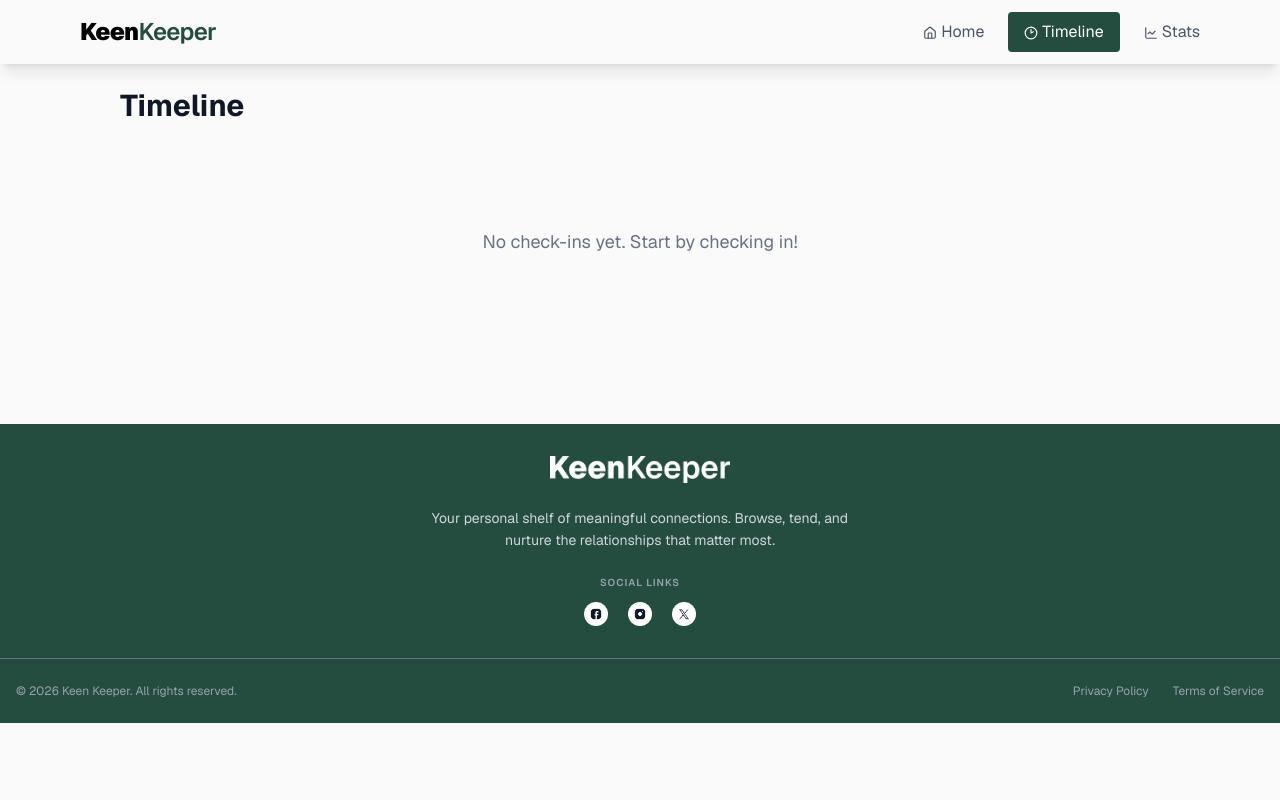
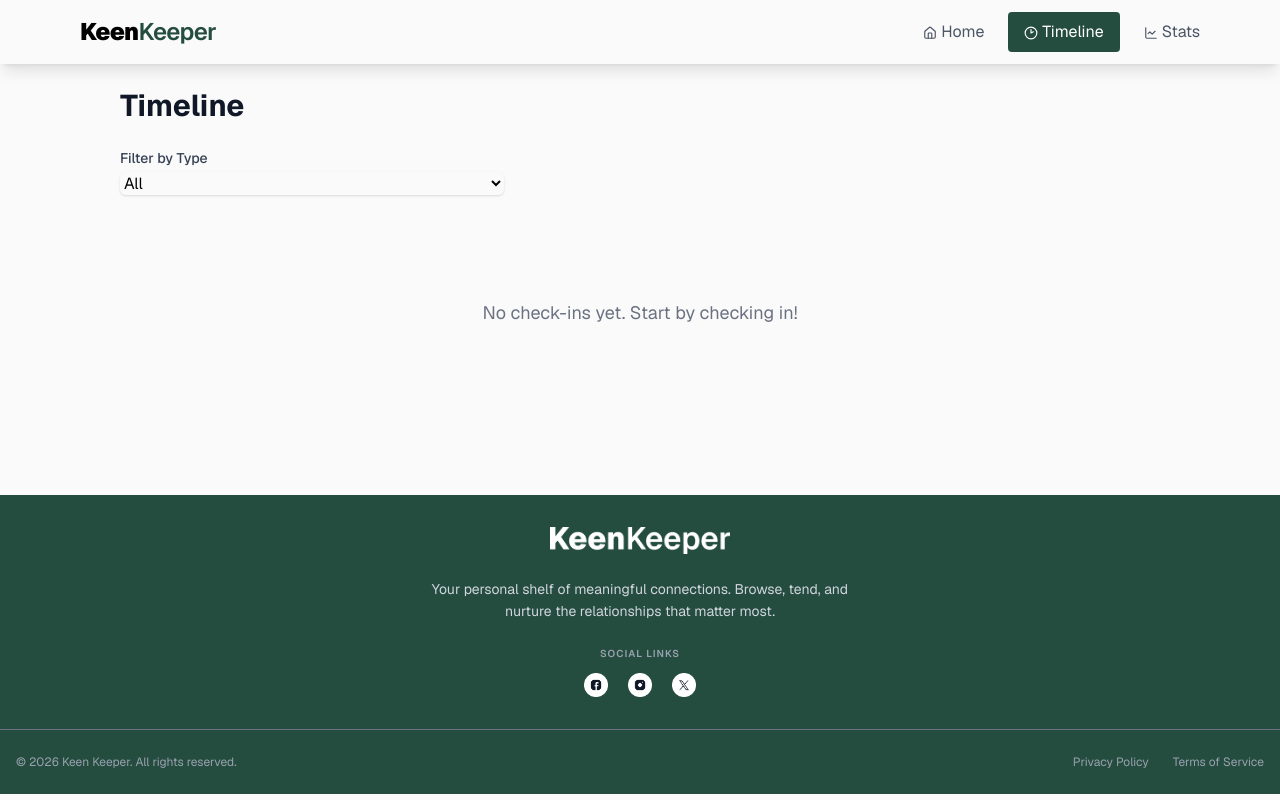
Before and after one commit to AMIRUL1104/Keen-Keeper, a Next.js app: page /timeline in a window 1280 px wide. Built offline with nearby package versions, Linux system fonts and the light colour scheme.

Commit message:
set data in localstorage and add timeline filter

```diff
--- a/src/app/timeline/page.jsx
+++ b/src/app/timeline/page.jsx
@@ -5,12 +5,57 @@ import { LucideVideo, MessageCircleMore, PhoneCall } from "lucide-react";
 import { useContext } from "react";
 
 function TimelinePage() {
-  const { data } = useContext(TimelineContext);
+  const { data, setData } = useContext(TimelineContext);
+
+  const handleFilterChange = (e) => {
+    const filterValue = e.target.value.toLowerCase();
+    // Implement filter logic here
+    if (filterValue === "") {
+      // Show all items
+      const storedData = localStorage.getItem("timelineData");
+      const initialData = storedData ? JSON.parse(storedData) : [];
+      console.log(initialData);
+
+      setData(initialData);
+    } else {
+      // Filter items based on label
+
+      const storedData = localStorage.getItem("timelineData");
+      const initialData = storedData ? JSON.parse(storedData) : [];
+      console.log(initialData);
+
+      const filteredData = initialData.filter(
+        (item) => item.label.toLowerCase() === filterValue,
+      );
+      setData(filteredData);
+    }
+  };
 
   return (
     <div className="my-6 px-4 sm:px-6 lg:px-30">
       {/* Page Title */}
       <h1 className="text-3xl font-bold text-gray-900 mb-6">Timeline</h1>
+
+      {/* FILTER DROPDOWN */}
+      <div className="mb-6 max-w-sm">
+        <label
+          htmlFor="filter"
+          className="block text-sm font-medium text-gray-700 mb-1"
+        >
+          Filter by Type
+        </label>
+        <select
+          id="filter"
+          name="filter"
+          onChange={handleFilterChange}
+          className="block w-full rounded-md border-gray-300 shadow-sm focus:border-[#244D3F] focus:ring focus:ring-[#244D3F] focus:ring-opacity-50"
+        >
+          <option value="">All</option>
+          <option value="call">Call</option>
+          <option value="text">Text</option>
+          <option value="video">Video</option>
+        </select>
+      </div>
 
       <div className="relative">
         {data.length === 0 && (
--- a/src/components/Footer/Footer.jsx
+++ b/src/components/Footer/Footer.jsx
@@ -10,11 +10,11 @@ function Footer() {
     <footer className="w-full mt-16">
       {/* main section */}
       <div className="bg-[#244D3F] py-8 text-center text-sm text-gray-300 flex flex-col items-center justify-center gap-6 px-4">
-        <div className="max-w-[150px] sm:max-w-[180px]">
+        <div className="max-w-37.5 sm:max-w-45">
           <Image src={logo} alt="KeenKeeper Logo" priority />
         </div>
 
-        <p className="max-w-[280px] sm:max-w-md leading-relaxed">
+        <p className="max-w-70 sm:max-w-md leading-relaxed">
           Your personal shelf of meaningful connections. Browse, tend, and
           nurture the relationships that matter most.
         </p>
--- a/src/context/TimelineContextProvider.jsx
+++ b/src/context/TimelineContextProvider.jsx
@@ -1,12 +1,35 @@
 "use client";
 
-import { useState } from "react";
 import { TimelineContext } from "./TimelineContest";
 
+// function TimelineContextProvider({ children }) {
+// // get data from localStorage
+//   const storedData = localStorage.getItem("timelineData");
+//   const initialData = storedData ? JSON.parse(storedData) : [];
+//   const [data, setData] = useState(initialData);
+
+//   const datas = { data, setData };
+//   return (
+//     <TimelineContext.Provider value={datas}>
+//       {children}
+//     </TimelineContext.Provider>
+//   );
+// }
+
+import { useState, useEffect } from "react";
+
 function TimelineContextProvider({ children }) {
-  const [data, setData] = useState([]);
+  const [data, setData] = useState([]); // শুরুতে খালি অ্যারে
+
+  useEffect(() => {
+    const storedData = localStorage.getItem("timelineData");
+    if (storedData) {
+      setData(JSON.parse(storedData));
+    }
+  }, []); // এটি শুধুমাত্র কম্পোনেন্ট মাউন্ট হওয়ার পর একবার চলবে
 
   const datas = { data, setData };
+
   return (
     <TimelineContext.Provider value={datas}>
       {children}
--- a/src/shared/CheckInButton.jsx
+++ b/src/shared/CheckInButton.jsx
@@ -6,18 +6,23 @@ function CheckInButton({ icon, label, name }) {
   const { data, setData } = useContext(TimelineContext);
 
   const handleTimeLine = () => {
+    // get current date
     const now = new Date();
-
     const formattedData = {
-      standardDate: new Intl.DateTimeFormat("en-GB").format(now), // "16/04/2026"
       longDate: new Intl.DateTimeFormat("en-US", { dateStyle: "full" }).format(
         now,
       ),
     };
 
-    setData([...data, { label, name, ...formattedData }]);
-    // add relevant toast notification add name and label
+    const updated = [...data, { label, name, ...formattedData }];
 
+    // update context data (timeline state)
+    setData(updated);
+
+    // keep data in local storage
+    localStorage.setItem("timelineData", JSON.stringify(updated));
+
+    // show success toast notification
     toast.success(`Check-in successful for ${name} (${label})!`, {
       position: "top-right",
       autoClose: 3000,
@@ -36,10 +41,10 @@ function CheckInButton({ icon, label, name }) {
       onClick={handleTimeLine}
       className="bg-gray-50 border border-gray-100 rounded-lg py-3 flex flex-col items-center gap-1.5 hover:bg-blue-50 hover:border-blue-100 transition-colors group"
     >
-      <span className="text-gray-500 group-hover:text-blue-600 transition-colors">
+      <span className="text-gray-500 group-hover:text-[#244D3F] transition-colors">
         {icon}
       </span>
-      <span className="text-xs text-gray-500 group-hover:text-blue-600 transition-colors">
+      <span className="text-xs text-gray-500 group-hover:text-[#244D3F] transition-colors">
         {label}
       </span>
     </button>
```
